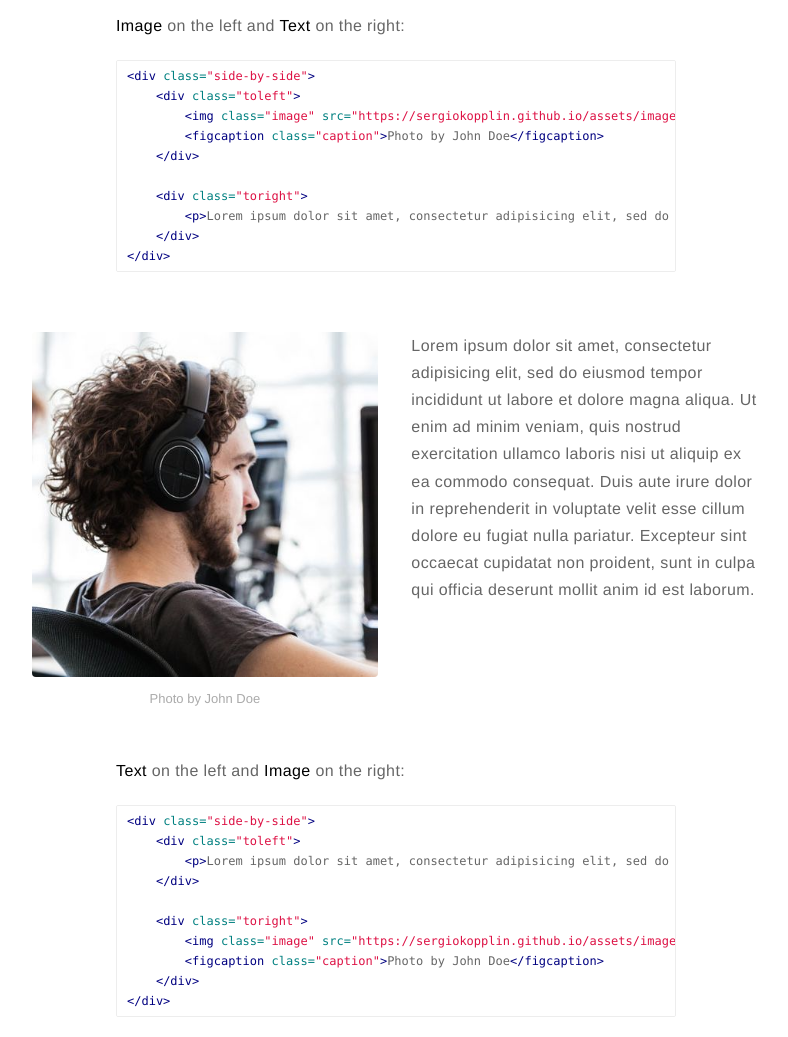
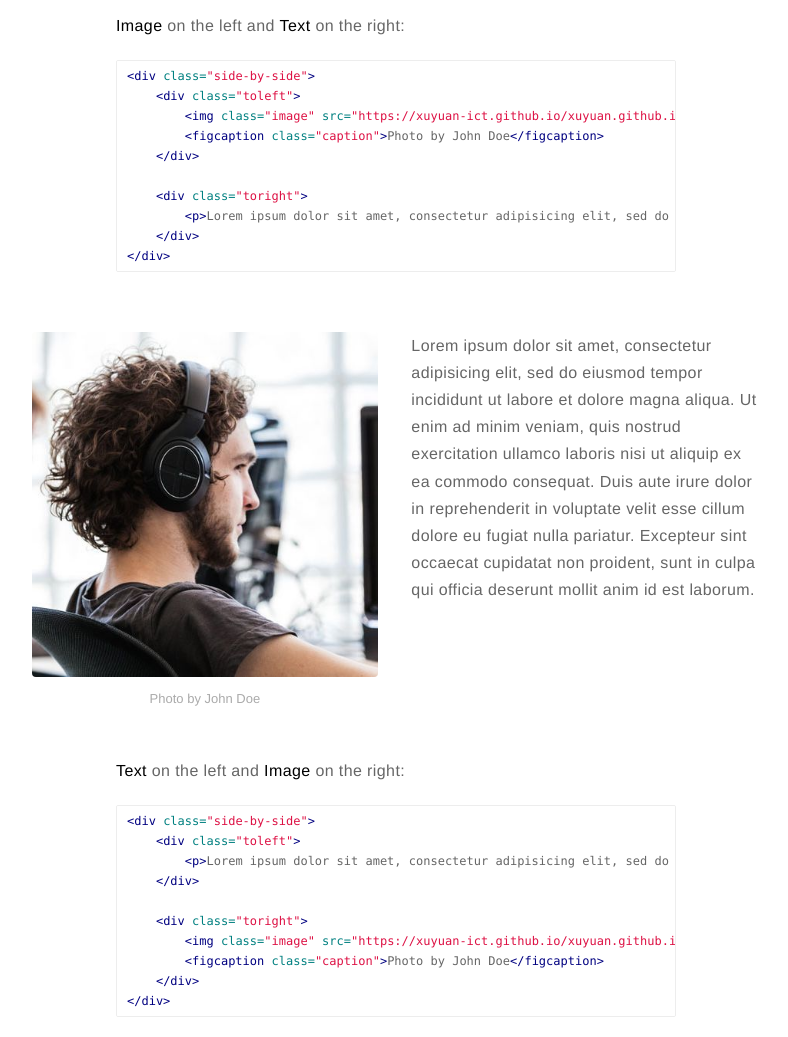
Before and after one commit to xuyuan-ict/xuyuan.github.io, a Jekyll site: the page built from _posts/2015-02-24-markdown-extra-components.markdown, in a window 1280 px wide and 1400 px high, scrolled down 1068 px. Shown: the part 151-1188 px from the top of the window, without its empty margins (244-1032 px from the left). Built offline with Jekyll 4.4.1, drawn with Linux system fonts in a browser that asks for light colours; comment, search, counter and statistics services are not loaded; part of the change alters nothing that is shown.

Commit message:
test 0.013

```diff
--- a/_config.yml
+++ b/_config.yml
@@ -17,7 +17,7 @@ resume-external: true
 resume-url: https://google.com/?q=my+resume
 
 # url: https://sergiokopplin.github.io/indigo
-url: https://sergiokopplin.github.io
+url: https://xuyuan-ict.github.io/xuyuan.github.io
 # your url: https://USERNAME.github.io
 
 permalink: /:title/
```
